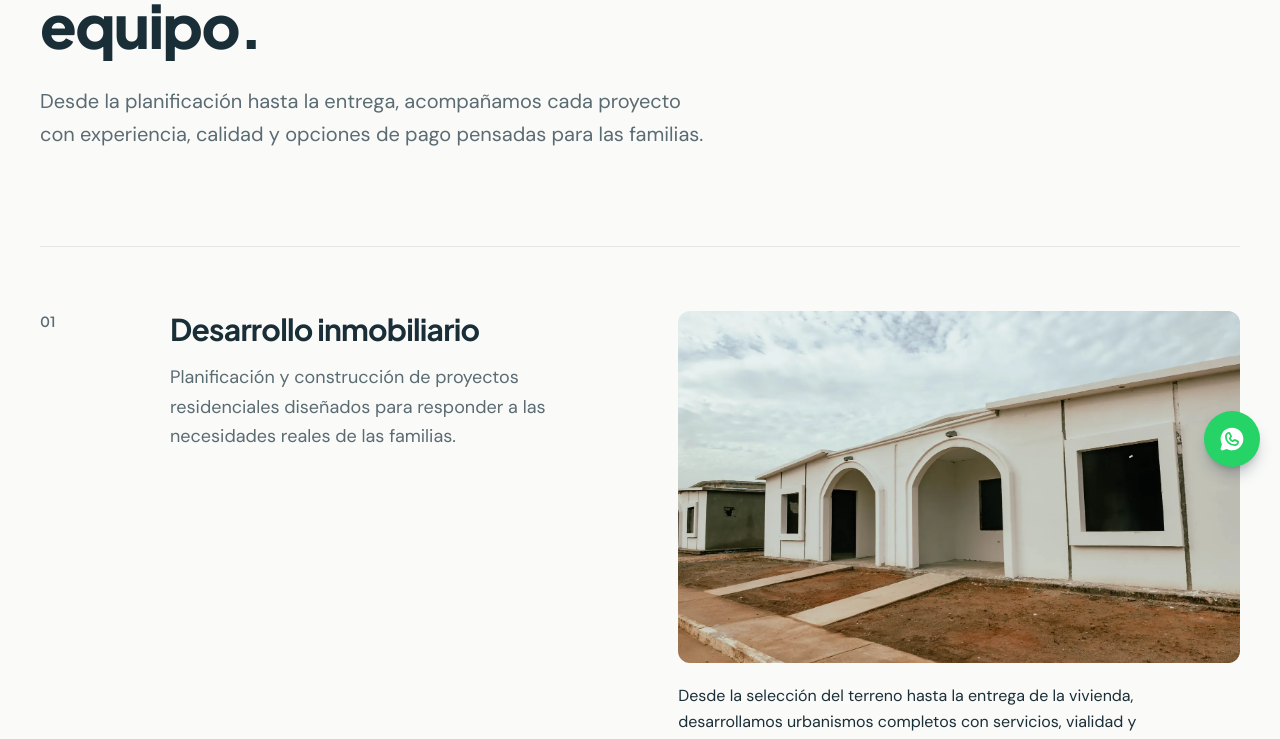
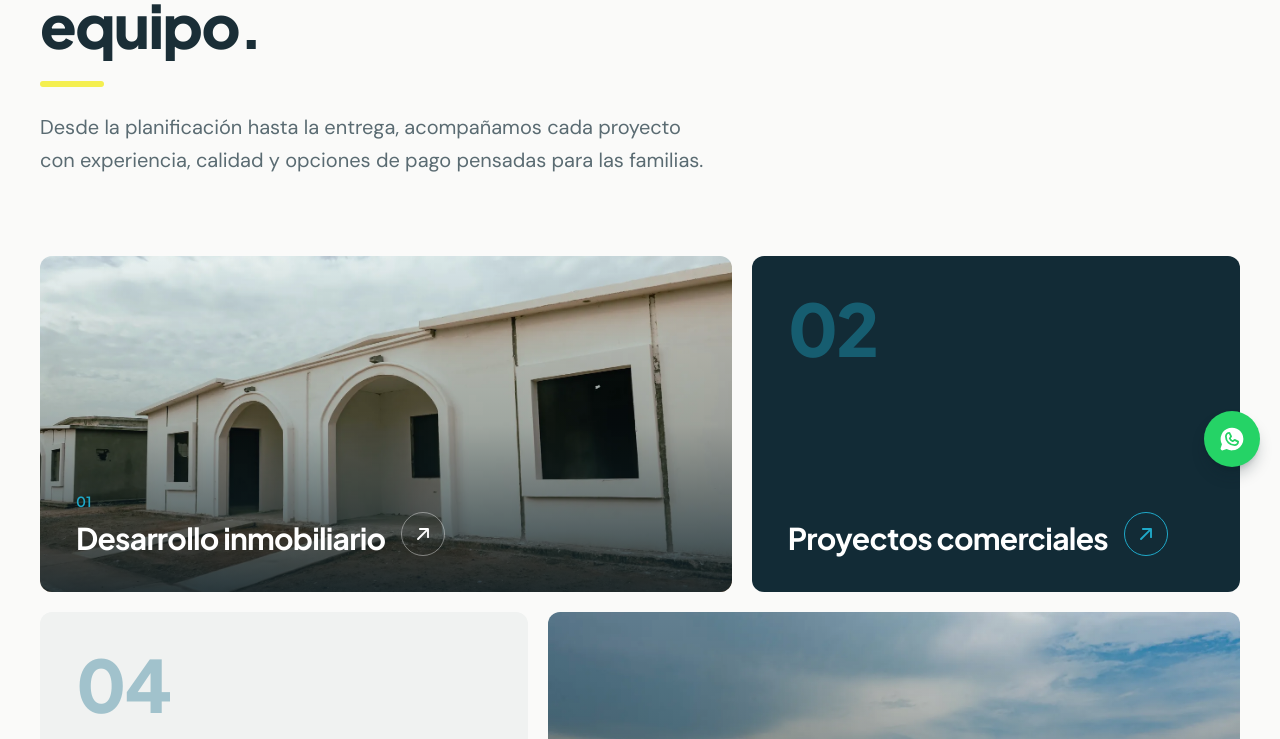
Before and after one commit to marcodpa/gemo, a Next.js app: page /servicios in a window 1280 px wide. Shown: the part 313-1052 px from the top of the page. Built offline with nearby package versions, Linux system fonts and the light colour scheme.

Commit message:
Servicios: mosaico bento con celdas clicables y ficha emergente por servicio
Co-Authored-By: Claude Fable 5 <noreply@anthropic.com>

```diff
--- a/app/servicios/page.tsx
+++ b/app/servicios/page.tsx
@@ -1,8 +1,7 @@
 import type { Metadata } from "next";
-import Image from "next/image";
 import Link from "next/link";
 import Reveal from "@/components/Reveal";
-import { services } from "@/data/services";
+import ServicesMosaic from "@/components/ServicesMosaic";
 import { processSteps } from "@/data/site";
 
 export const metadata: Metadata = {
@@ -15,59 +14,29 @@ export default function ServiciosPage() {
   return (
     <main className="bg-paper">
       {/* Encabezado de página */}
-      <section className="mx-auto max-w-[1320px] px-5 pt-36 pb-20 md:pt-44 md:pb-24 lg:px-10">
+      <section className="mx-auto max-w-[1320px] px-5 pt-36 pb-16 md:pt-44 md:pb-20 lg:px-10">
         <Reveal>
           <h1 className="max-w-3xl font-display text-4xl leading-[1.08] font-extrabold tracking-tight md:text-6xl">
             Todo lo que un proyecto necesita, bajo un mismo equipo.
           </h1>
-          <p className="mt-7 max-w-2xl text-lg leading-relaxed text-muted md:text-xl">
+          <span aria-hidden="true" className="mt-6 block h-1.5 w-16 rounded-full bg-sun-300" />
+          <p className="mt-6 max-w-2xl text-lg leading-relaxed text-muted md:text-xl">
             Desde la planificación hasta la entrega, acompañamos cada proyecto con experiencia,
             calidad y opciones de pago pensadas para las familias.
           </p>
         </Reveal>
       </section>
 
-      {/* Servicios */}
-      <section aria-label="Lista de servicios" className="mx-auto max-w-[1320px] px-5 lg:px-10">
-        {services.map((service, i) => (
-          <Reveal key={service.id}>
-            <article
-              id={service.id}
-              className="grid scroll-mt-28 gap-8 border-t border-line py-14 md:grid-cols-[90px_1fr_1.2fr] md:gap-10 md:py-16"
-            >
-              <span className="font-display text-sm font-semibold text-muted">
-                {String(i + 1).padStart(2, "0")}
-              </span>
-              <div>
-                <h2 className="font-display text-2xl font-bold tracking-tight md:text-3xl">
-                  {service.title}
-                </h2>
-                <p className="mt-4 max-w-md text-lg leading-relaxed text-muted">
-                  {service.description}
-                </p>
-              </div>
-              <div>
-                {service.image ? (
-                  <Image
-                    src={service.image}
-                    alt={service.imageAlt ?? ""}
-                    width={1400}
-                    height={933}
-                    className="aspect-[16/10] w-full rounded-xl object-cover"
-                    sizes="(min-width: 768px) 45vw, 100vw"
-                  />
-                ) : null}
-                <p className={`max-w-lg leading-relaxed text-body ${service.image ? "mt-5" : ""}`}>
-                  {service.detail}
-                </p>
-              </div>
-            </article>
-          </Reveal>
-        ))}
+      {/* Mosaico de servicios (click para ver la ficha completa) */}
+      <section
+        aria-label="Lista de servicios"
+        className="mx-auto max-w-[1320px] px-5 pb-24 md:pb-32 lg:px-10"
+      >
+        <ServicesMosaic />
       </section>
 
       {/* Proceso de trabajo */}
-      <section aria-label="Así trabajamos" className="mt-16 bg-ink-900 py-24 text-white md:py-32">
+      <section aria-label="Así trabajamos" className="bg-ink-900 py-24 text-white md:py-32">
         <div className="mx-auto max-w-[1320px] px-5 lg:px-10">
           <Reveal>
             <h2 className="max-w-2xl font-display text-3xl leading-tight font-bold tracking-tight md:text-5xl">
@@ -79,7 +48,12 @@ export default function ServiciosPage() {
           </Reveal>
           <ol className="mt-16 grid gap-x-10 gap-y-12 md:grid-cols-2 lg:grid-cols-3">
             {processSteps.map((step, i) => (
-              <Reveal key={step.title} delay={(i % 3) * 70} as="li" className="border-t border-white/15 pt-6">
+              <Reveal
+                key={step.title}
+                delay={(i % 3) * 70}
+                as="li"
+                className="border-t border-white/15 pt-6"
+              >
                 <span className="font-display text-sm font-semibold text-cyan-400">
                   {String(i + 1).padStart(2, "0")}
                 </span>
--- /dev/null
+++ b/components/ServicesMosaic.tsx
@@ -0,0 +1,194 @@
+"use client";
+
+import { useEffect, useRef, useState } from "react";
+import Image from "next/image";
+import Link from "next/link";
+import { ArrowUpRight, X } from "@phosphor-icons/react";
+import Reveal from "@/components/Reveal";
+import { services, type Service } from "@/data/services";
+
+/**
+ * Mosaico de servicios: celdas fotográficas y paneles de marca con
+ * solo número y título. Al hacer click se abre la ficha completa
+ * del servicio en un diálogo accesible.
+ */
+
+const mosaic: Record<
+  string,
+  { variant: "photo" | "ink" | "stone" | "petrol"; span: string; order?: string }
+> = {
+  "desarrollo-inmobiliario": { variant: "photo", span: "lg:col-span-7" },
+  "proyectos-comerciales": { variant: "ink", span: "lg:col-span-5" },
+  infraestructura: { variant: "photo", span: "lg:col-span-7", order: "lg:order-4" },
+  "gestion-proyectos": { variant: "stone", span: "lg:col-span-5", order: "lg:order-3" },
+  financiamiento: { variant: "photo", span: "lg:col-span-6", order: "lg:order-5" },
+  asesoria: { variant: "petrol", span: "lg:col-span-6", order: "lg:order-6" },
+};
+
+const palettes = {
+  ink: { cell: "bg-ink-900", number: "text-cyan-400/40", title: "text-white", icon: "text-cyan-400" },
+  petrol: { cell: "bg-petrol-600", number: "text-sun-300/50", title: "text-white", icon: "text-sun-300" },
+  stone: { cell: "bg-stone-100", number: "text-petrol-600/35", title: "text-ink-900", icon: "text-petrol-600" },
+} as const;
+
+export default function ServicesMosaic() {
+  const [open, setOpen] = useState<Service | null>(null);
+  const closeRef = useRef<HTMLButtonElement>(null);
+  const triggerRef = useRef<HTMLElement | null>(null);
+
+  // Diálogo: Escape para cerrar, bloqueo de scroll y foco gestionado.
+  useEffect(() => {
+    if (!open) return;
+    const onKey = (e: KeyboardEvent) => {
+      if (e.key === "Escape") setOpen(null);
+    };
+    document.addEventListener("keydown", onKey);
+    document.body.style.overflow = "hidden";
+    closeRef.current?.focus();
+    return () => {
+      document.removeEventListener("keydown", onKey);
+      document.body.style.overflow = "";
+      (triggerRef.current as HTMLButtonElement | null)?.focus();
+    };
+  }, [open]);
+
+  return (
+    <>
+      <div className="grid gap-5 lg:grid-cols-12">
+        {services.map((service, i) => {
+          const conf = mosaic[service.id];
+          const number = String(i + 1).padStart(2, "0");
+          const isPhoto = conf.variant === "photo" && service.image;
+          const c = palettes[(isPhoto ? "ink" : conf.variant) as keyof typeof palettes];
+
+          return (
+            <Reveal
+              key={service.id}
+              delay={(i % 2) * 90}
+              className={`${conf.span} ${conf.order ?? ""}`}
+            >
+              <button
+                type="button"
+                id={service.id}
+                onClick={(e) => {
+                  triggerRef.current = e.currentTarget;
+                  setOpen(service);
+                }}
+                aria-haspopup="dialog"
+                className={`group relative flex min-h-[18rem] w-full scroll-mt-28 cursor-pointer flex-col overflow-hidden rounded-xl text-left transition-transform duration-300 hover:-translate-y-1 active:scale-[0.99] md:min-h-[21rem] ${
+                  isPhoto ? "" : `${c.cell} p-8 md:p-9`
+                }`}
+              >
+                {isPhoto ? (
+                  <>
+                    <Image
+                      src={service.image!}
+                      alt={service.imageAlt ?? ""}
+                      fill
+                      className="object-cover transition-transform duration-700 group-hover:scale-[1.05]"
+                      sizes="(min-width: 1024px) 55vw, 100vw"
+                    />
+                    <div
+                      aria-hidden="true"
+                      className="absolute inset-0 bg-gradient-to-t from-ink-950/85 via-ink-950/20 to-transparent"
+                    />
+                    <div className="relative mt-auto flex items-end justify-between gap-4 p-8 md:p-9">
+                      <div>
+                        <span className="font-display text-sm font-semibold text-cyan-400">
+                          {number}
+                        </span>
+                        <h2 className="mt-1.5 font-display text-2xl font-bold tracking-tight text-white md:text-3xl">
+                          {service.title}
+                        </h2>
+                      </div>
+                      <span className="flex h-11 w-11 shrink-0 items-center justify-center rounded-full border border-white/40 text-white transition group-hover:bg-white group-hover:text-ink-900">
+                        <ArrowUpRight size={20} weight="bold" />
+                      </span>
+                    </div>
+                  </>
+                ) : (
+                  <>
+                    <span
+                      aria-hidden="true"
+                      className={`font-display text-6xl font-extrabold tracking-tight md:text-7xl ${c.number}`}
+                    >
+                      {number}
+                    </span>
+                    <div className="mt-auto flex items-end justify-between gap-4 pt-10">
+                      <h2
+                        className={`font-display text-2xl font-bold tracking-tight md:text-3xl ${c.title}`}
+                      >
+                        {service.title}
+                      </h2>
+                      <span
+                        className={`flex h-11 w-11 shrink-0 items-center justify-center rounded-full border border-current transition group-hover:-rotate-0 ${c.icon}`}
+                      >
+                        <ArrowUpRight size={20} weight="bold" />
+                      </span>
+                    </div>
+                  </>
+                )}
+              </button>
+            </Reveal>
+          );
+        })}
+      </div>
+
+      {/* Ficha del servicio */}
+      {open && (
+        <div
+          className="fixed inset-0 z-[60] flex items-end justify-center bg-ink-950/70 backdrop-blur-sm md:items-center md:p-6"
+          onClick={() => setOpen(null)}
+        >
+          <div
+            role="dialog"
+            aria-modal="true"
+            aria-labelledby="servicio-titulo"
+            onClick={(e) => e.stopPropagation()}
+            className="max-h-[92svh] w-full max-w-2xl overflow-y-auto rounded-t-xl bg-paper md:rounded-xl"
+          >
+            {open.image && (
+              <div className="relative aspect-[16/8] w-full">
+                <Image
+                  src={open.image}
+                  alt={open.imageAlt ?? ""}
+                  fill
+                  className="object-cover"
+                  sizes="(min-width: 768px) 672px, 100vw"
+                />
+              </div>
+            )}
+            <div className="relative p-7 md:p-10">
+              <button
+                ref={closeRef}
+                type="button"
+                onClick={() => setOpen(null)}
+                aria-label="Cerrar ficha del servicio"
+                className="absolute top-6 right-6 flex h-10 w-10 items-center justify-center rounded-full bg-stone-100 text-ink-900 transition hover:bg-line"
+              >
+                <X size={20} weight="bold" />
+              </button>
+              <span className="font-display text-sm font-semibold text-petrol-600">
+                {String(services.indexOf(open) + 1).padStart(2, "0")}
+              </span>
+              <h2
+                id="servicio-titulo"
+                className="mt-1.5 max-w-md font-display text-3xl font-bold tracking-tight"
+              >
+                {open.title}
+              </h2>
+              <p className="mt-5 text-lg leading-relaxed text-body">{open.description}</p>
+              <p className="mt-4 leading-relaxed text-muted">{open.detail}</p>
+              <Link
+                href="/contacto"
+                className="mt-8 inline-block rounded-full bg-petrol-600 px-7 py-3.5 font-semibold text-white transition hover:bg-petrol-700 active:scale-[0.98]"
+              >
+                Contáctanos
+              </Link>
+            </div>
+          </div>
+        </div>
+      )}
+    </>
+  );
+}
```
